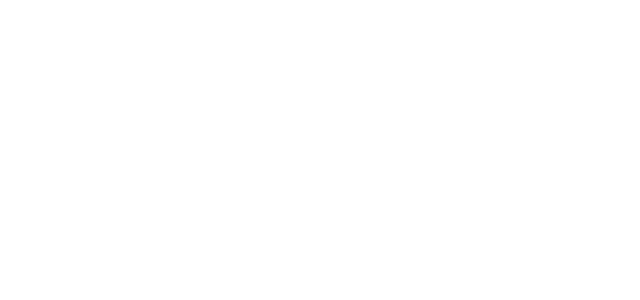
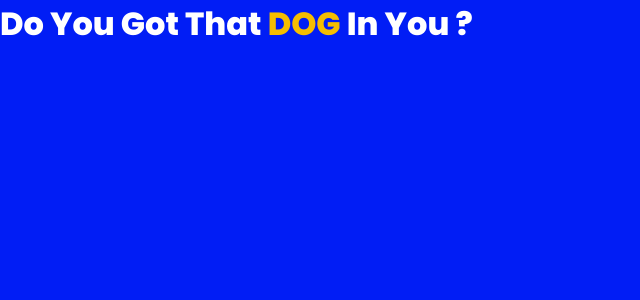
Before and after one commit to kenyounot123/memory-card, a React (Vite) app: page / in a window 1280 px wide. Shown: the top 300 px of the page, without its empty margins (0-640 px from the left). Built offline with nearby package versions, Linux system fonts and the light colour scheme.

Commit message:
Create Header component

```diff
--- a/src/App.jsx
+++ b/src/App.jsx
@@ -1,8 +1,13 @@
 import { useState } from "react";
-import reactLogo from "./assets/react.svg";
-import viteLogo from "/vite.svg";
 import "./App.css";
+import { Header } from "./components/Header";
 
-function App() {}
+function App() {
+  return (
+    <>
+      <Header />
+    </>
+  );
+}
 
 export default App;
--- /dev/null
+++ b/src/components/Header.jsx
@@ -0,0 +1,9 @@
+import "../stylesheets/Header.css";
+function Header() {
+  return (
+    <h1 className="header-title">
+      Do You Got That <span className="highlight">DOG</span> In You ?
+    </h1>
+  );
+}
+export { Header };
--- a/src/index.css
+++ b/src/index.css
@@ -1,3 +1,5 @@
+@import url("https://fonts.googleapis.com/css2?family=Poppins:ital,wght@0,200;0,400;0,600;0,800;1,800&display=swap");
+
 *,
 *::before,
 *::after {
@@ -54,3 +56,15 @@
   }
 }
 /* end reset */
+
+:root {
+  --main-color: #011df5;
+  --highlight-color: #f5bd00;
+}
+body {
+  font-family: "Poppins", sans-serif;
+  font-weight: 400;
+  font-style: normal;
+  background-color: var(--main-color);
+  color: white;
+}
--- /dev/null
+++ b/src/stylesheets/Header.css
@@ -0,0 +1,6 @@
+.header-title {
+  font-size: 2rem;
+}
+.highlight {
+  color: #f5bd00;
+}
```
